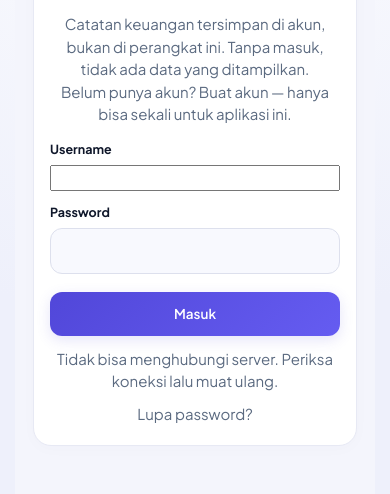
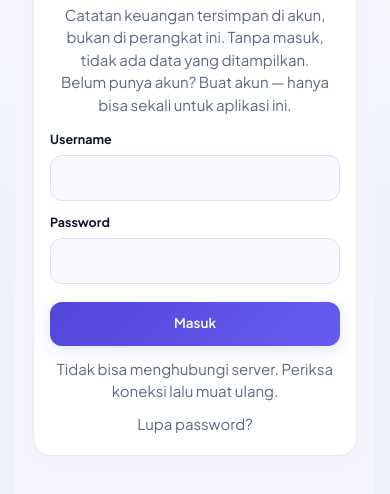
Before and after one commit to gozalirp/kantongkita, a website: page public/index.html in a window 390 px wide. Shown: the part 280-774 px from the top of the page. Drawn offline with Linux system fonts and the light colour scheme; no server answers.

Commit message:
Samakan kolom username dengan kolom password
Kolom username tampil beda karena tidak ada satu pun aturan CSS yang
mengenainya: elemen <input> di layar masuk ditulis tanpa atribut type,
sedangkan seluruh gaya kolom hanya menyasar input[type=text|password|...].
Akibatnya username tampil sebagai kotak bawaan browser: latar putih,
garis 2px abu, sudut kotak, tinggi 27px, font 15px. Di sebelah password
yang 46px dengan sudut 12px, keduanya terlihat tidak satu keluarga.

Diperbaiki di dua lapis:
- CSS: daftar pemilih ditambah input:not([type]) di ketiga tempat, jadi
  kolom tanpa type ikut bergaya. Ini menutup kelas bug yang sama untuk
  kolom apa pun yang lupa diberi type di kemudian hari.
- views.js: kolom username diberi type="text" eksplisit.

Diukur: 390px -> 320x46, x=50, font 16px, latar #F8F9FE, garis 1px,
sudut 12px, isi 10/12px pada kedua kolom; tinggi 46 >= target 44.
SW naik ke savingduit-v26-kolom-seragam.

```diff
--- a/public/css/style.css
+++ b/public/css/style.css
@@ -188,7 +188,7 @@ button:active, .btn:active, .tx-row:active, .bnav-item:active {
 .field{display:flex;flex-direction:column;gap:6px;margin-bottom:13px}
 .field label{font-size:12.5px;color:var(--txt-dim);font-weight:550}
 .field .hint{font-size:11.5px;color:var(--txt-mute)}
-input[type=text],input[type=number],input[type=date],input[type=month],
+input:not([type]),input[type=text],input[type=number],input[type=date],input[type=month],
 input[type=password],select,textarea{
   background:var(--bg);border:1px solid var(--line);color:var(--txt);
   padding:10px 12px;border-radius:var(--r-sm);width:100%;outline:none;transition:.13s;
@@ -590,7 +590,7 @@ body.terkunci #btn-add-tx{display:none}
 .btn.primary:hover{box-shadow:0 6px 18px #5147D938}
 .btn:not(.primary):not(.danger):hover{background:#EAE8FD;border-color:#CDC9F4}
 .btn:focus-visible,a:focus-visible,button:focus-visible{outline:3px solid var(--accent-ink);outline-offset:3px}
-input[type=text],input[type=number],input[type=date],input[type=month],input[type=password],select,textarea{background:#F8F9FE;border-color:#DDE0ED;min-height:44px}
+input:not([type]),input[type=text],input[type=number],input[type=date],input[type=month],input[type=password],select,textarea{background:#F8F9FE;border-color:#DDE0ED;min-height:44px}
 .money-input{background:#F8F9FE;border-color:#DDE0ED}
 .seg{background:#F0F1FA;border-color:#E0E2F0}
 .seg button{min-height:40px}
@@ -628,7 +628,7 @@ th{background:#F5F4FD;color:var(--txt-dim)}
 .bnav-fab{box-shadow:0 8px 20px #5147D933}
 .bnav-fab:active{box-shadow:0 4px 12px #5147D933}
 @media(max-width:860px){
-  input[type=text],input[type=number],input[type=date],input[type=month],input[type=password],select,textarea{font-size:16px}
+  input:not([type]),input[type=text],input[type=number],input[type=date],input[type=month],input[type=password],select,textarea{font-size:16px}
   .card{padding:17px;border-radius:18px}
   .seg button{min-height:44px}
 }
--- a/public/js/views.js
+++ b/public/js/views.js
@@ -41,7 +41,7 @@
           'hanya bisa sekali untuk aplikasi ini.</p>' +
         '<form id="g-form" autocomplete="on" style="margin-top:14px">' +
           '<div class="field"><label for="g-user">Username</label>' +
-            '<input id="g-user" maxlength="32" autocomplete="username" required></div>' +
+            '<input id="g-user" type="text" maxlength="32" autocomplete="username" required></div>' +
           '<div class="field"><label for="g-pass">Password</label>' +
             '<input id="g-pass" type="password" maxlength="180" autocomplete="current-password" required></div>' +
           '<button class="btn primary" id="g-masuk" type="submit" style="width:100%;margin-top:6px">Masuk</button>' +
--- a/public/sw.js
+++ b/public/sw.js
@@ -1,5 +1,5 @@
 /* Service Worker untuk PWA SavingDuit (Offline-first & Installable) */
-const CACHE_NAME = 'savingduit-v25-money-planner';
+const CACHE_NAME = 'savingduit-v26-kolom-seragam';
 const ASSETS = [
   './',
   './index.html',
```
